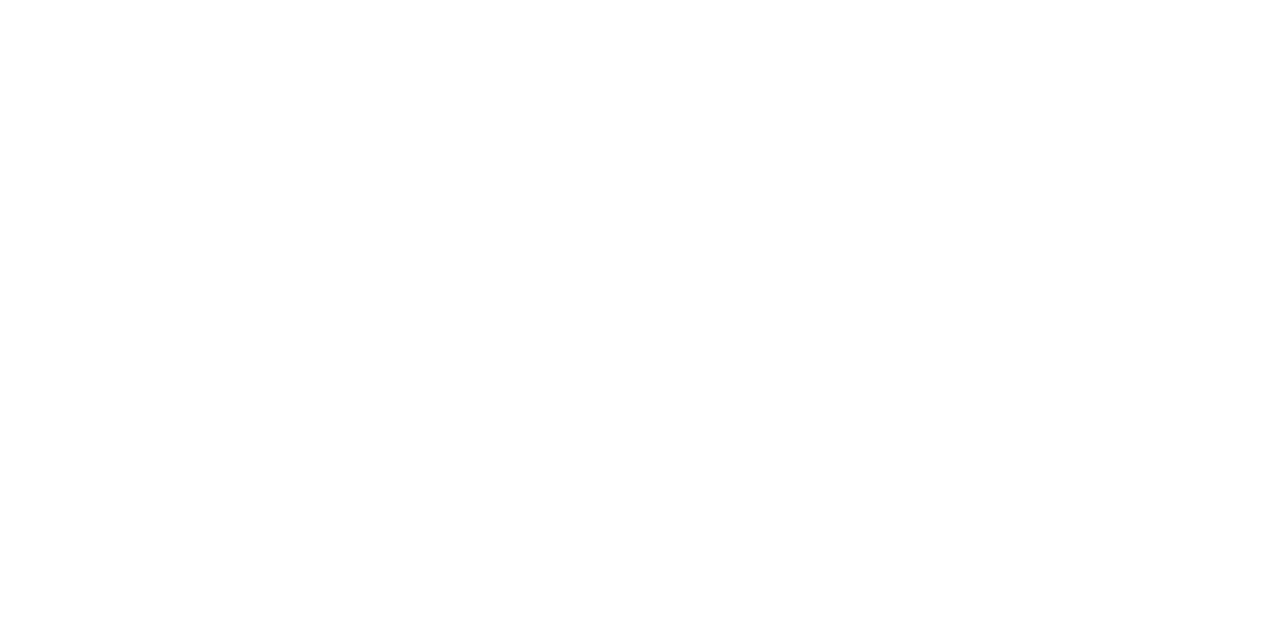
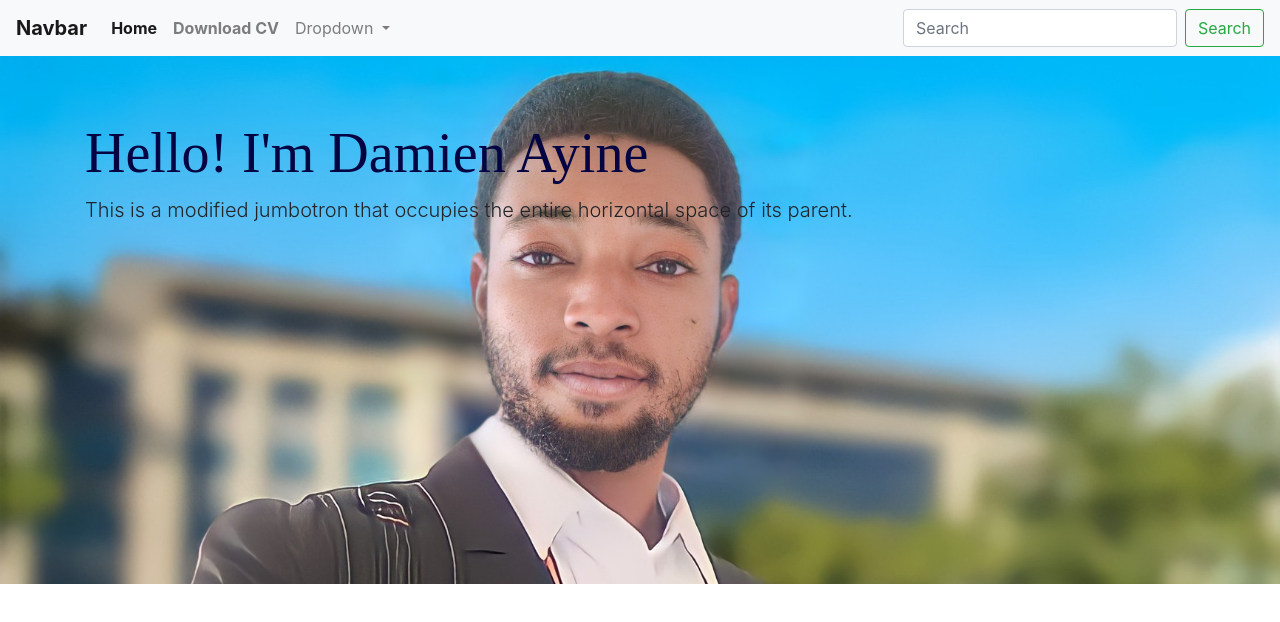
Before and after one commit to Damiennsoh/Bootstrap-Portfolio, a plain HTML site: page index.html in a window 1280 px wide. Drawn offline with nearby package versions, Linux system fonts and the light colour scheme.

Commit message:
added jumbotroden to html file

```diff
--- a/css/style.css
+++ b/css/style.css
@@ -0,0 +1,37 @@
+h1, h2, h3, h4{
+    font-family: 'Times New Roman', Times, serif;
+  color: rgb(4, 4, 66);
+
+}
+
+
+h1{
+    text-align: left;
+}
+
+
+
+nav :hover{
+    background-color:rgb(87, 211, 57)
+
+
+}
+
+.jumbotron{
+    background-image: url("../images/Daymeyen.jpg");
+    margin-bottom: auto;
+    background-size: cover;
+    text-align: left;
+    width: 100%;
+    height: 400px;
+    position: relative;
+    background-repeat: no-repeat;
+    background-position: center;
+    box-sizing: content-box;
+
+
+
+
+}
+
+}
--- a/index.html
+++ b/index.html
@@ -7,8 +7,51 @@
    <!-- Bootstrap CSS -->
     <title>bootstrap//portfolio</title>
     <link rel="stylesheet" href="https://cdn.jsdelivr.net/npm/bootstrap@4.0.0/dist/css/bootstrap.min.css" integrity="sha384-Gn5384xqQ1aoWXA+058RXPxPg6fy4IWvTNh0E263XmFcJlSAwiGgFAW/dAiS6JXm" crossorigin="anonymous">
+<link rel="stylesheet" href="css/style.css">
 </head>
+
 <body>
+     <!-- Navigation bar -->
+     <nav class="navbar navbar-expand-lg navbar-light bg-light">
+        <a class="navbar-brand" href="#"><b>Navbar</b></a>
+        <button class="navbar-toggler" type="button" data-toggle="collapse" data-target="#navbarSupportedContent" aria-controls="navbarSupportedContent" aria-expanded="false" aria-label="Toggle navigation">
+          <span class="navbar-toggler-icon"></span>
+        </button>
+        <div class="collapse navbar-collapse" id="navbarSupportedContent">
+          <ul class="navbar-nav mr-auto">
+            <li class="nav-item active">
+              <a class="nav-link" href="#"><b>Home</b> <span class="sr-only">(current)</span></a>
+            </li>
+            <li class="nav-item">
+              <a class="nav-link" href="#"><b>Download CV</a></b>
+            </li>
+            <li class="nav-item dropdown">
+              <a class="nav-link dropdown-toggle" href="#" id="navbarDropdown" role="button" data-toggle="dropdown"
+                aria-haspopup="true" aria-expanded="false">
+                Dropdown
+              </a>
+              <div class="dropdown-menu" aria-labelledby="navbarDropdown">
+                <a class="dropdown-item" href="#about"><b>About</a></b>
+                <a class="dropdown-item" href="#work"><b>Work</a></b>
+                <div class="dropdown-divider"></div>
+                <a class="dropdown-item" href="#contact"><b>Contact</a></b>
+              </div>
+            </li>
+          </ul>
+          <form class="form-inline my-2 my-lg-0">
+            <input class="form-control mr-sm-2" type="search" placeholder="Search" aria-label="Search">
+            <button class="btn btn-outline-success my-2 my-sm-0" type="submit">Search</button>
+          </form>
+        </div>
+      </nav>
+      <!-- End navigation bar -->
+
+      <div class="jumbotron jumbotron-fluid">
+        <div class="container">
+          <h1 class="display-4">Hello! I'm Damien Ayine</h1>
+          <p class="lead">This is a modified jumbotron that occupies the entire horizontal space of its parent.</p>
+        </div>
+      </div>
 
    <!-- jQuery first, then Popper.js, then Bootstrap JS -->
    <script src="https://code.jquery.com/jquery-3.2.1.slim.min.js" integrity="sha384-KJ3o2DKtIkvYIK3UENzmM7KCkRr/rE9/Qpg6aAZGJwFDMVNA/GpGFF93hXpG5KkN" crossorigin="anonymous"></script>
```
Also changed, not shown: images/02-portfolio-4.jpg (added), images/Daymeyen.jpg (added), images/iot_devices.jpg (added).
